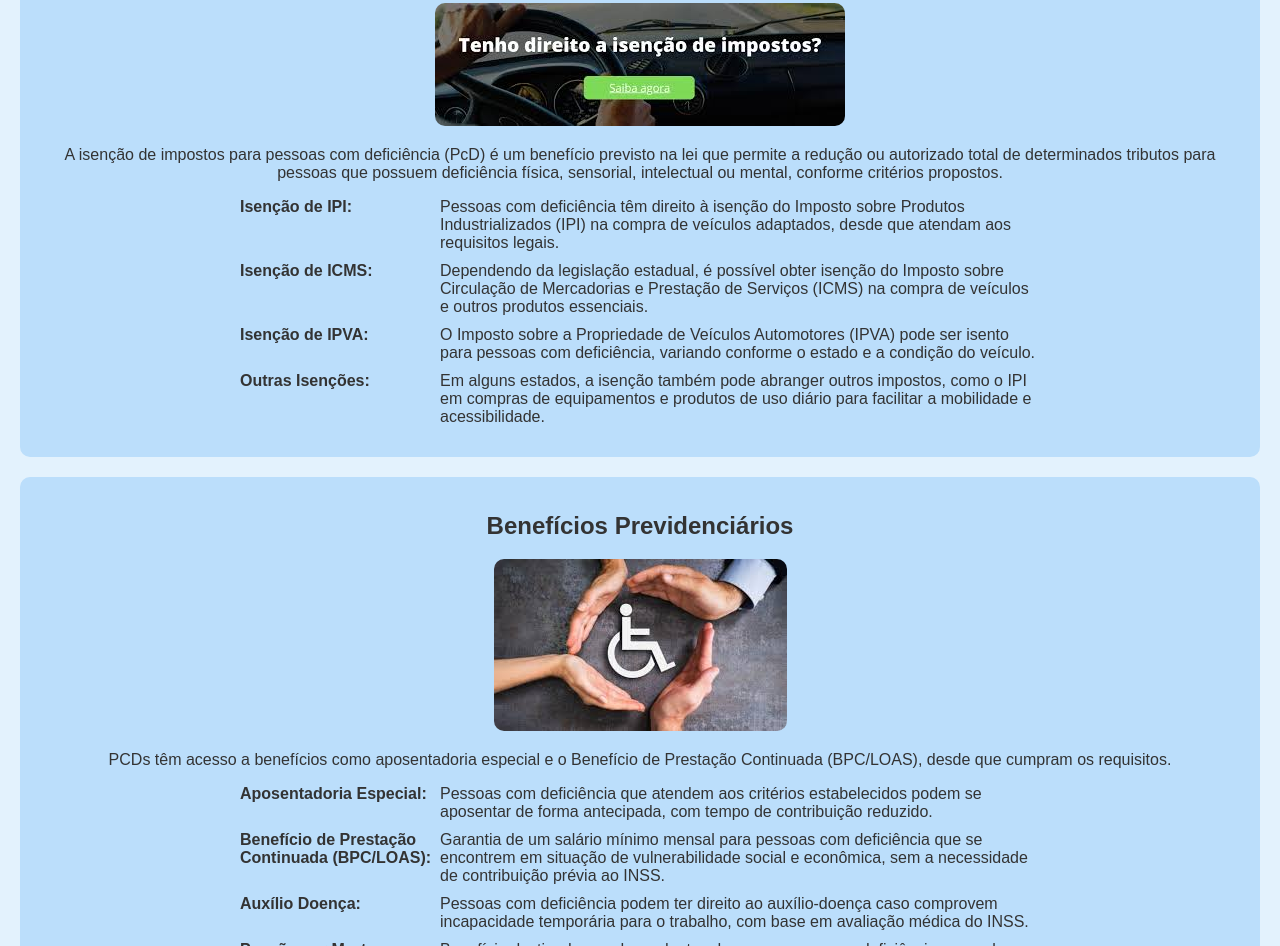
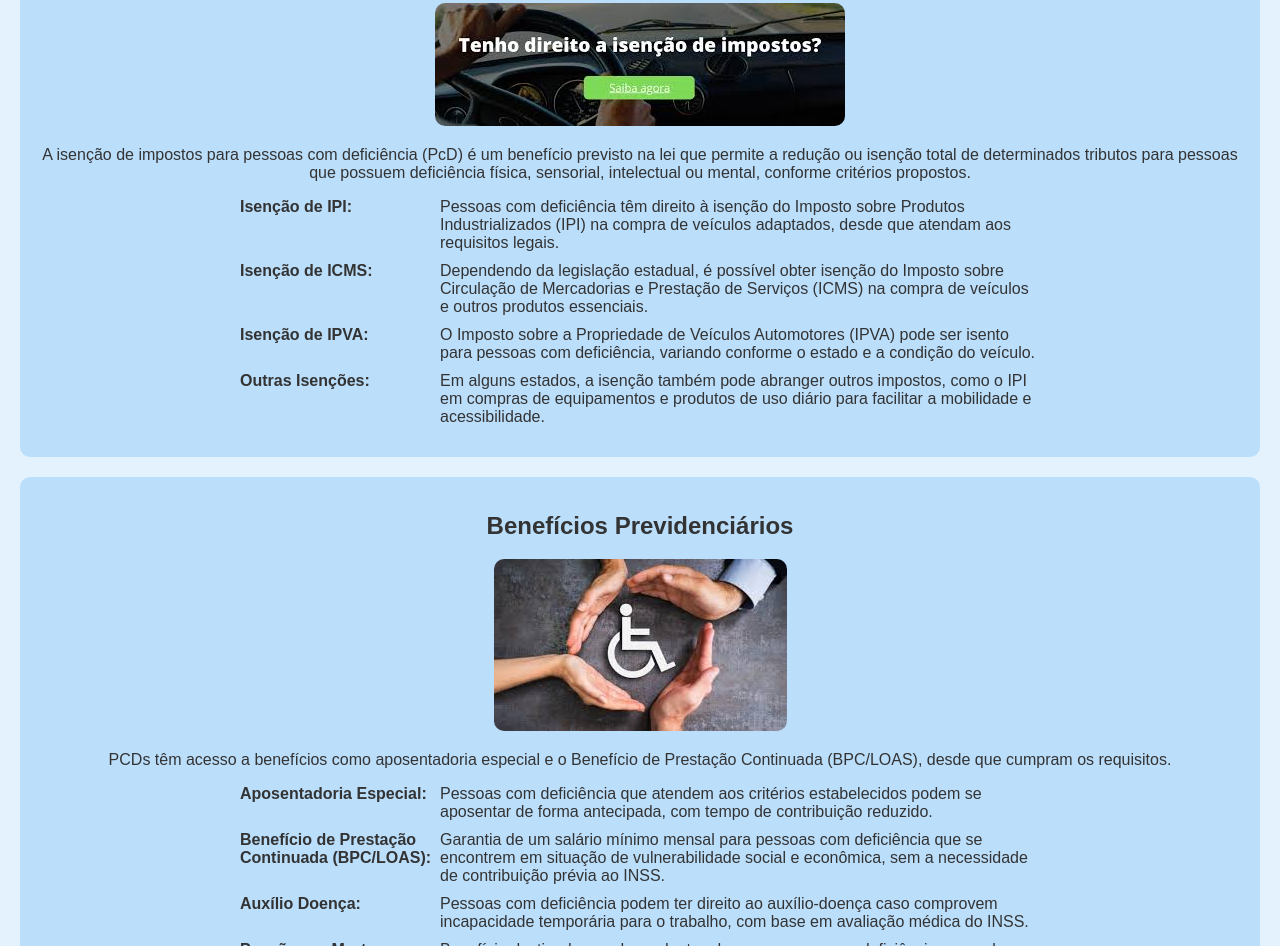
Before and after one commit to neicyr/direitosdopcd, a plain HTML site: page index.html in a window 1280 px wide. Shown: the part 944-1890 px from the top of the page. Drawn offline with Linux system fonts and the light colour scheme.

Commit message:
Update index.html

```diff
--- a/index.html
+++ b/index.html
@@ -103,7 +103,7 @@
         <section>
             <h2>Isenção de Impostos</h2>
             <img src="isencoes.jpg" alt="Isenção de impostos">
-            <p>A isenção de impostos para pessoas com deficiência (PcD) é um benefício previsto na lei que permite a redução ou autorizado total de determinados tributos para pessoas que possuem deficiência física, sensorial, intelectual ou mental, conforme critérios propostos.</p>
+            <p>A isenção de impostos para pessoas com deficiência (PcD) é um benefício previsto na lei que permite a redução ou isenção total de determinados tributos para pessoas que possuem deficiência física, sensorial, intelectual ou mental, conforme critérios propostos.</p>
             <div class="content-list">
                 <ul>
                     <li><strong>Isenção de IPI:</strong> Pessoas com deficiência têm direito à isenção do Imposto sobre Produtos Industrializados (IPI) na compra de veículos adaptados, desde que atendam aos requisitos legais.</li>
```
